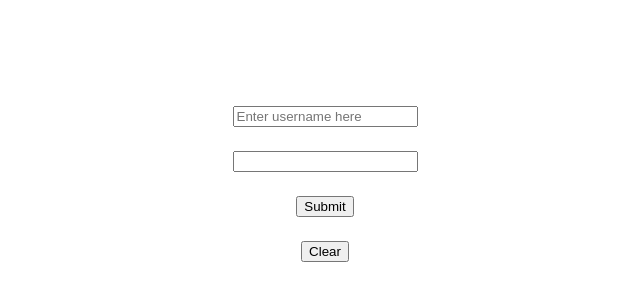
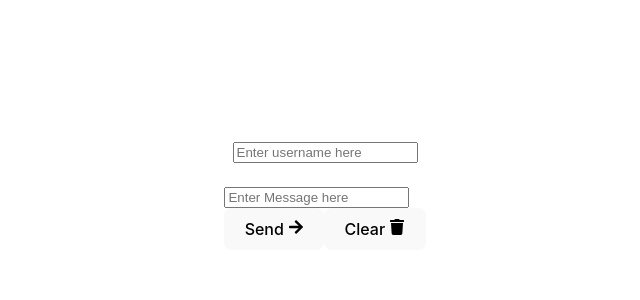
Before and after one commit to ScyberJ/BloomBot, a React (Vite) app: page / in a window 1280 px wide. Shown: the part 204-504 px from the top of the page, without its empty margins (315-955 px from the left). Built offline with nearby package versions, Linux system fonts and the light colour scheme.

Commit message:
Change query to message in all contexts

```diff
--- a/package.json
+++ b/package.json
@@ -10,7 +10,8 @@
   },
   "dependencies": {
     "react": "^18.2.0",
-    "react-dom": "^18.2.0"
+    "react-dom": "^18.2.0",
+    "react-icons": "^4.4.0"
   },
   "devDependencies": {
     "@types/react": "^18.0.17",
--- a/src/App.jsx
+++ b/src/App.jsx
@@ -1,5 +1,5 @@
 import { useState, useEffect, useRef } from "react";
-import reactLogo from "./assets/react.svg";
+import { FaArrowRight, FaTrash } from "react-icons/fa";
 import "./App.css";
 import Message from "./Components/Message";
 
@@ -13,10 +13,10 @@ const parameters = {
   eos_token_id: null,
 };
 
-let userQueries = [];
+let userMessages = [];
 
 function App() {
-  const [query, setQuery] = useState("");
+  const [message, setMessage] = useState("");
   const [dialogue, setDialogue] = useState([]);
   const [username, setUsername] = useState("");
 
@@ -40,7 +40,7 @@ function App() {
   const API_TOKEN = "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";
 
   async function request(data) {
-    setDialogue([...dialogue, [userIdentity, addPunctuationAtEnd(query)]]);
+    setDialogue([...dialogue, [userIdentity, addPunctuationAtEnd(message)]]);
 
     const response = await fetch(
       "https://api-inference.huggingface.co/models/bigscience/bloom",
@@ -65,7 +65,7 @@ function App() {
       .filter(
         (text, ind) =>
           // ind === 0 ||
-          userQueries.some((q) => text.includes(`${userIdentity}: ${q}`)) ||
+          userMessages.some((q) => text.includes(`${userIdentity}: ${q}`)) ||
           text.includes(`${botName}:`)
       )
       .map((text) => text.split(":"));
@@ -79,7 +79,7 @@ function App() {
     //     .flat()
     //     .filter(
     //       (text) =>
-    //         userQueries.some((q) => text.includes(`${userIdentity}: ${q}`)) ||
+    //         userMessages.some((q) => text.includes(`${userIdentity}: ${q}`)) ||
     //         text.includes(`${botName}:`)
     //     )
     // );
@@ -91,14 +91,21 @@ function App() {
   const botName = "AIChatBot";
   const userIdentity = username || "Guest";
 
+  const clear = () => {
+    setDialogue([]);
+    userMessages = [];
+  };
+
+  const onChangeHandler = (e, setFunc) => setFunc(e.target.value);
+
   const onClickHandler = async () => {
-    userQueries.push(query);
-    console.log(addPunctuationAtEnd(query));
+    userMessages.push(message);
+    console.log(addPunctuationAtEnd(message));
     await request({
       inputs:
         dialogue.map((speechArr) => speechArr.join(":")).join("\n") +
         "\n" +
-        `${userIdentity}: ${addPunctuationAtEnd(query)}\n${botName}: `,
+        `${userIdentity}: ${addPunctuationAtEnd(message)}\n${botName}: `,
       parameters,
     });
   };
@@ -118,29 +125,28 @@ function App() {
       <input
         className="username"
         type="text"
-        onChange={(e) => setUsername(e.target.value)}
+        onChange={(e) => onChangeHandler(e, setUsername)}
         value={username}
         placeholder="Enter username here"
       />{" "}
       <br />
-      <input
-        className="query"
-        type="text"
-        ref={ref}
-        onChange={() => setQuery(ref.current.value)}
-      />
-      <br />
-      <input type="button" value="Submit" onClick={onClickHandler} />
-      <br />
-      <input
-        type="button"
-        value="Clear"
-        onClick={() => {
-          setDialogue([]);
-          userQueries = [];
-        }}
-      />
-      <br />
+      <div className="message-input-container">
+        <input
+          className="message"
+          type="text"
+          value={message}
+          onChange={(e) => onChangeHandler(e, setMessage)}
+          placeholder="Enter Message here"
+        />
+        <div className="btn-container">
+          <button onClick={onClickHandler}>
+            Send <FaArrowRight />
+          </button>
+          <button onClick={clear}>
+            Clear <FaTrash />
+          </button>
+        </div>
+      </div>
     </div>
   );
 }
--- a/src/css/Message.css
+++ b/src/css/Message.css
@@ -6,8 +6,8 @@
 }
 
 .message-text {
-  background-color: #fff;
-  color: black;
+  background-color: var(--primary-color);
+  color: var(--text-color);
   padding: 10px 20px;
   margin: 0;
   margin-bottom: 10px;
--- a/src/index.css
+++ b/src/index.css
@@ -16,7 +16,8 @@
   -moz-osx-font-smoothing: grayscale;
   -webkit-text-size-adjust: 100%;
 
-  --my-var: 20px;
+  --primary-color: #64b7ff;
+  --text-color: #121d1d;
 }
 
 a {
```
Also changed, not shown: 1 other file (tests, documents, lock files or other folders).
